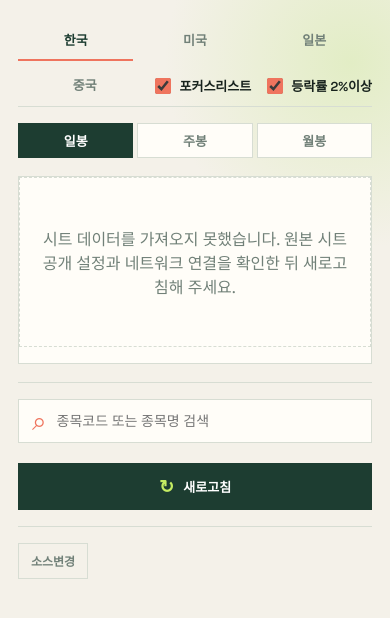
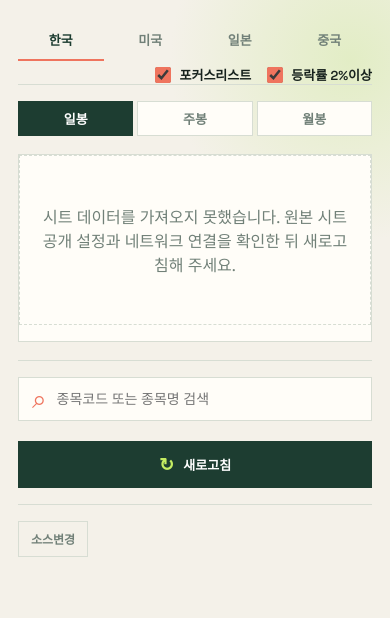
Before and after one commit to ersil99/PBO-Watcher, a plain HTML site: page index.html in a window 390 px wide. Drawn offline with Linux system fonts and the light colour scheme; no server answers.

Commit message:
국가 탭 재정비

```diff
--- a/index.html
+++ b/index.html
@@ -13,10 +13,12 @@
 <body>
   <main class="shell">
     <nav class="market-tabs" aria-label="시장 선택">
-      <button class="market-tab active" type="button" data-market="한국">한국</button>
-      <button class="market-tab" type="button" data-market="미국">미국</button>
-      <button class="market-tab" type="button" data-market="일본">일본</button>
-      <button class="market-tab" type="button" data-market="중국">중국</button>
+      <div class="market-list">
+        <button class="market-tab active" type="button" data-market="한국">한국</button>
+        <button class="market-tab" type="button" data-market="미국">미국</button>
+        <button class="market-tab" type="button" data-market="일본">일본</button>
+        <button class="market-tab" type="button" data-market="중국">중국</button>
+      </div>
       <label class="rate-filter">
         <input id="focus-filter" type="checkbox" checked>
         <span>포커스리스트</span>
--- a/styles.css
+++ b/styles.css
@@ -21,6 +21,7 @@ body { margin: 0; min-width: 320px; background: radial-gradient(circle at 90% 10
 .market-tabs > .rate-filter + .rate-filter { margin-left: 12px; }
 .rate-filter input { width: 16px; height: 16px; margin: 0; accent-color: var(--coral); cursor: pointer; }
 .market-tabs { display: flex; gap: 4px; margin-bottom: 16px; border-bottom: 1px solid var(--line); }
+.market-list { display: flex; flex: 1; min-width: 0; gap: 4px; }
 .market-tab { padding: 10px 18px; background: transparent; color: var(--muted); border-bottom: 2px solid transparent; }
 .market-tab:hover, .market-tab.active { background: transparent; color: var(--deep); border-bottom-color: var(--coral); }
 .period-tabs { display: flex; gap: 4px; margin-bottom: 18px; }
@@ -93,6 +94,7 @@ footer { color: var(--muted); font: 11px "DM Mono", monospace; }
 @media (max-width: 640px) {
   .shell { padding: 20px 18px 28px; }
   .market-tabs { flex-wrap: wrap; overflow-x: visible; }
+  .market-list { flex: 0 0 100%; }
   .market-tab { flex: 1 1 25%; min-width: 0; padding-inline: 8px; }
   .market-tabs > .rate-filter:first-of-type { margin-left: 0; }
   .market-tabs > .rate-filter { flex: 0 0 auto; }
```
